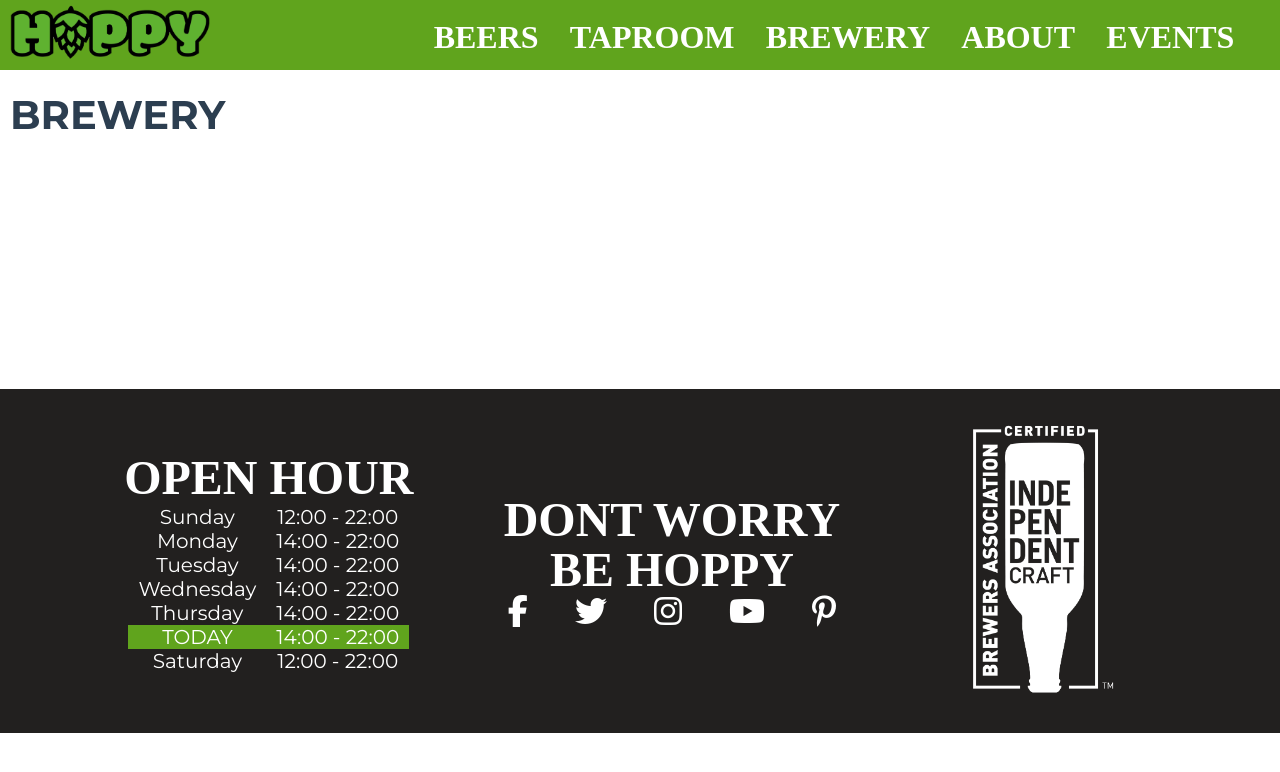
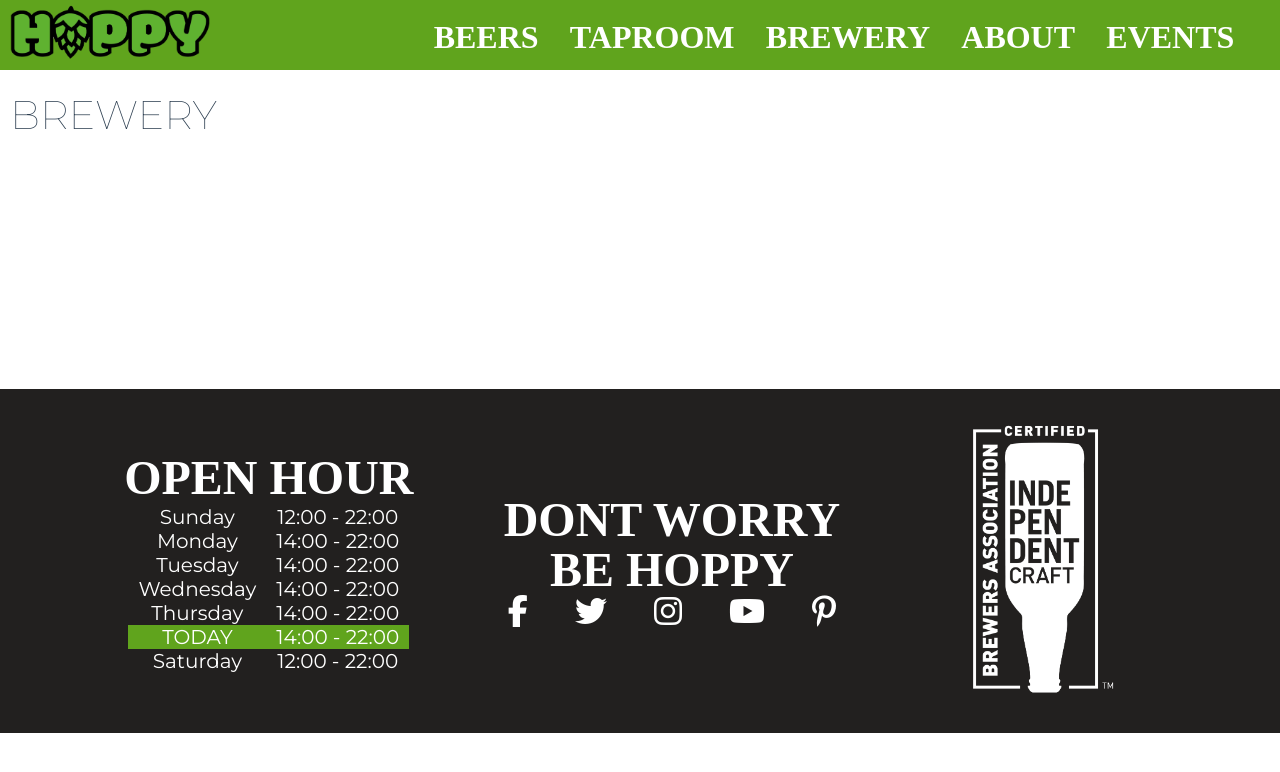
Before and after one commit to s4ndragon/hoppy_vue_cli, a Vue app: page /brewery in a window 1280 px wide. Shown: the top 772 px of the page. Built offline with nearby package versions, Linux system fonts and the light colour scheme; a web font is replaced by a local one.

Commit message:
- adjest TheTitle's font - set up home banner -

```diff
--- a/src/components/ui/TheTitle.vue
+++ b/src/components/ui/TheTitle.vue
@@ -14,6 +14,7 @@ export default {
 h2 {
     font-family: "Montserrat", sans-serif;
     font-size: 40px;
+    font-weight: 100;
     text-align: left;
     margin: 0 0 0 10px;
 }
--- a/src/views/BeersView.vue
+++ b/src/views/BeersView.vue
@@ -1,6 +1,7 @@
 {
 <template>
     <the-title the-seleted-title='BEERS'></the-title>
+
 </template>
 
 <script>
```
Also changed, not shown: src/components/home/HomeBanner.vue (added, +15 -0 lines).
